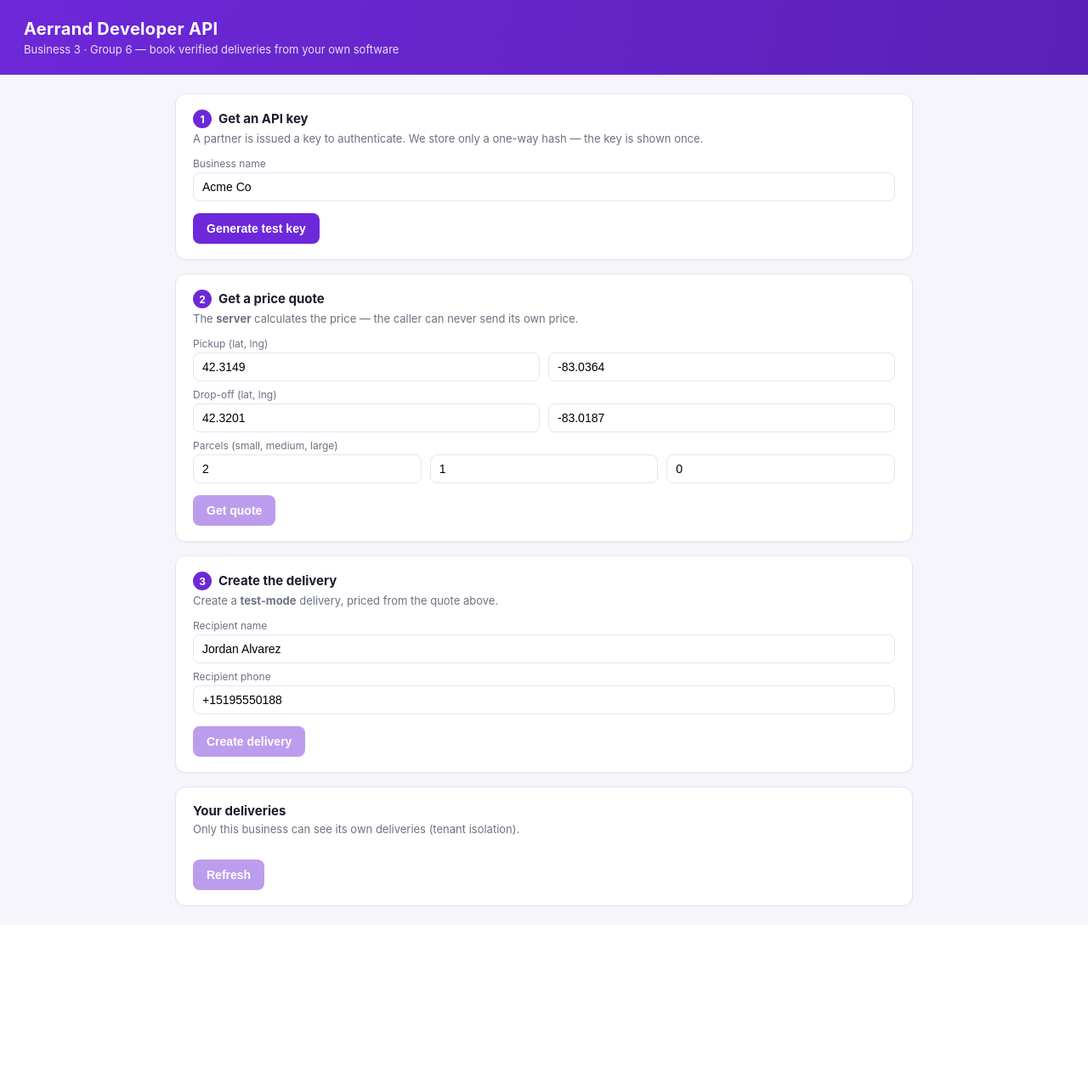
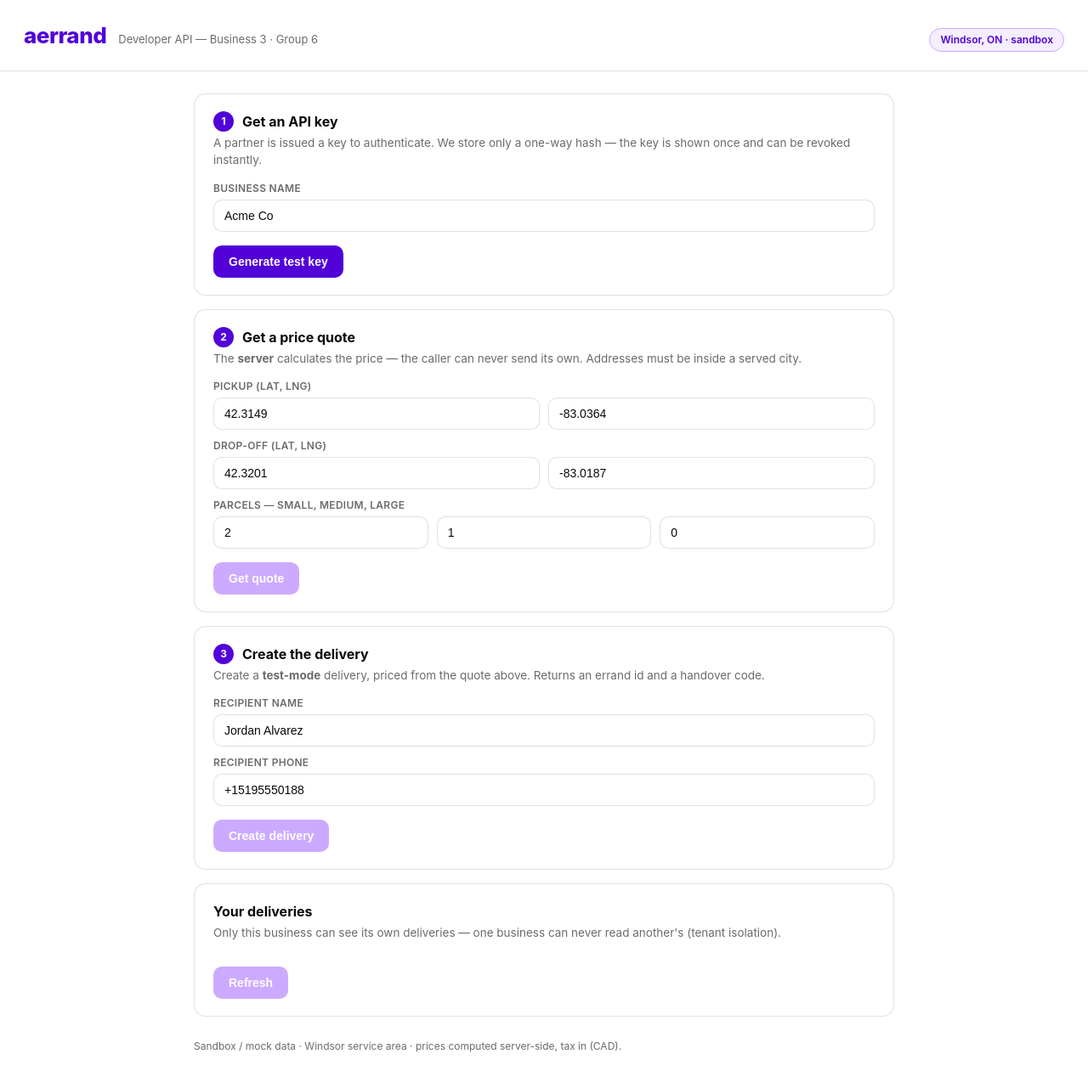
Before and after one commit to nikhilnathi2003/aerrand-developer-api, a Django app: page / in a window 1280 px wide. Shown: the whole page at 85% size. Before the commit the page ends 1068 px from the top, so only its background shows below. Run offline with Django 5.2, Linux system fonts and the light colour scheme.

Commit message:
Restyle dashboard to Aerrand brand colors (#5202d9 violet, lilac, aerrand wordmark)

```diff
--- a/backend/apiv1/templates/dashboard.html
+++ b/backend/apiv1/templates/dashboard.html
@@ -3,51 +3,64 @@
 <head>
 <meta charset="utf-8">
 <meta name="viewport" content="width=device-width, initial-scale=1">
-<title>Aerrand Developer API</title>
+<title>aerrand · Developer API</title>
 <style>
-  :root{ --violet:#6d28d9; --violet-d:#5b21b6; --ink:#1e1b2e; --muted:#6b7280;
-         --line:#e6e3ef; --bg:#f6f5fb; --ok:#15803d; --card:#ffffff; }
+  /* Aerrand brand palette (from aerrand.com) */
+  :root{
+    --violet:#5202d9; --violet-d:#4201ad; --lilac:#ccaaff; --lilac-bg:#f4eefe;
+    --ink:#0a0a0c; --ink-2:#1a1a1a; --muted:#6b6b6b; --line:rgba(10,10,12,.12);
+    --bg:#ffffff; --bg-alt:#f9f9f9; --ok:#15803d; --err:#b91c1c;
+  }
   *{box-sizing:border-box}
-  body{margin:0;font-family:-apple-system,Segoe UI,Roboto,Arial,sans-serif;background:var(--bg);color:var(--ink)}
-  header{background:linear-gradient(100deg,var(--violet),var(--violet-d));color:#fff;padding:22px 28px}
-  header h1{margin:0;font-size:20px;letter-spacing:.3px}
-  header p{margin:4px 0 0;opacity:.85;font-size:13px}
-  .wrap{max-width:900px;margin:22px auto;padding:0 16px;display:grid;gap:16px}
-  .card{background:var(--card);border:1px solid var(--line);border-radius:12px;padding:18px 20px;box-shadow:0 1px 2px rgba(20,10,40,.04)}
-  .card h2{margin:0 0 4px;font-size:15px}
-  .step{display:inline-flex;align-items:center;justify-content:center;width:22px;height:22px;border-radius:50%;background:var(--violet);color:#fff;font-size:12px;font-weight:700;margin-right:8px}
-  .sub{color:var(--muted);font-size:13px;margin:0 0 14px}
-  label{display:block;font-size:12px;color:var(--muted);margin:8px 0 3px}
-  input{width:100%;padding:8px 10px;border:1px solid var(--line);border-radius:8px;font-size:14px}
+  body{margin:0;background:var(--bg);color:var(--ink);
+       font-family:-apple-system,"Segoe UI",Inter,Roboto,Arial,sans-serif;line-height:1.5}
+  header{display:flex;align-items:baseline;gap:14px;padding:22px 28px;border-bottom:1px solid var(--line)}
+  .brand{font-size:26px;font-weight:800;letter-spacing:-.5px;color:var(--violet)}
+  .tag{font-size:13px;color:var(--muted)}
+  .loc{margin-left:auto;font-size:12px;color:var(--violet);background:var(--lilac-bg);
+       border:1px solid var(--lilac);border-radius:20px;padding:4px 12px;font-weight:600}
+  .wrap{max-width:860px;margin:26px auto;padding:0 18px;display:grid;gap:16px}
+  .card{background:var(--bg);border:1px solid var(--line);border-radius:14px;padding:20px 22px}
+  .card h2{margin:0 0 3px;font-size:16px;display:flex;align-items:center;gap:10px}
+  .step{display:inline-flex;align-items:center;justify-content:center;width:24px;height:24px;
+        border-radius:50%;background:var(--violet);color:#fff;font-size:12px;font-weight:700}
+  .sub{color:var(--muted);font-size:13.5px;margin:0 0 14px}
+  label{display:block;font-size:12px;color:var(--muted);margin:10px 0 4px;font-weight:600;text-transform:uppercase;letter-spacing:.3px}
+  input{width:100%;padding:10px 12px;border:1px solid var(--line);border-radius:10px;font-size:14px;color:var(--ink)}
+  input:focus{outline:none;border-color:var(--violet);box-shadow:0 0 0 3px var(--lilac-bg)}
   .row{display:grid;grid-template-columns:1fr 1fr;gap:10px}
   .row3{display:grid;grid-template-columns:1fr 1fr 1fr;gap:10px}
-  button{background:var(--violet);color:#fff;border:0;border-radius:8px;padding:10px 16px;font-size:14px;font-weight:600;cursor:pointer;margin-top:14px}
+  button{background:var(--violet);color:#fff;border:0;border-radius:10px;padding:11px 18px;
+         font-size:14px;font-weight:700;cursor:pointer;margin-top:16px;transition:background .15s}
   button:hover{background:var(--violet-d)}
-  button:disabled{opacity:.45;cursor:not-allowed}
-  .result{margin-top:14px;background:#faf9ff;border:1px solid var(--line);border-radius:8px;padding:12px 14px;font-size:13px;display:none}
+  button:disabled{background:var(--lilac);cursor:not-allowed}
+  .result{margin-top:16px;background:var(--bg-alt);border:1px solid var(--line);border-radius:10px;padding:14px 16px;font-size:13.5px;display:none}
   .result.show{display:block}
-  .kv{display:flex;justify-content:space-between;padding:3px 0;border-bottom:1px dashed var(--line)}
+  .kv{display:flex;justify-content:space-between;padding:4px 0;border-bottom:1px dashed var(--line)}
   .kv:last-child{border-bottom:0}
   .kv b{font-variant-numeric:tabular-nums}
-  .total{font-size:17px;color:var(--violet-d);font-weight:800}
-  .pill{display:inline-block;background:#ede9fe;color:var(--violet-d);border-radius:20px;padding:3px 10px;font-size:12px;font-weight:700}
-  .mono{font-family:ui-monospace,Menlo,monospace;font-size:12px;word-break:break-all;background:#f1eefc;border-radius:6px;padding:8px 10px}
-  .err{color:#b91c1c}
+  .total{font-size:18px;color:var(--violet);font-weight:800}
+  .pill{display:inline-block;background:var(--violet);color:#fff;border-radius:20px;padding:3px 12px;font-size:12px;font-weight:700;letter-spacing:.3px}
+  .mono{font-family:ui-monospace,Menlo,monospace;font-size:12.5px;word-break:break-all;
+        background:var(--lilac-bg);border:1px solid var(--lilac);border-radius:8px;padding:9px 11px;color:var(--violet-d)}
   .note{font-size:12px;color:var(--muted);margin-top:10px}
+  .err{color:var(--err)}
+  footer{max-width:860px;margin:10px auto 40px;padding:0 18px;color:var(--muted);font-size:12px}
 </style>
 </head>
 <body>
 <header>
-  <h1>Aerrand Developer API</h1>
-  <p>Business 3 · Group 6 — book verified deliveries from your own software</p>
+  <span class="brand">aerrand</span>
+  <span class="tag">Developer API — Business 3 · Group 6</span>
+  <span class="loc">Windsor, ON · sandbox</span>
 </header>
 
 <div class="wrap">
 
   <!-- STEP 1 -->
   <div class="card">
-    <h2><span class="step">1</span>Get an API key</h2>
-    <p class="sub">A partner is issued a key to authenticate. We store only a one-way hash — the key is shown once.</p>
+    <h2><span class="step">1</span> Get an API key</h2>
+    <p class="sub">A partner is issued a key to authenticate. We store only a one-way hash — the key is shown once and can be revoked instantly.</p>
     <label>Business name</label>
     <input id="business" value="Acme Co">
     <button id="btnKey" onclick="genKey()">Generate test key</button>
@@ -56,13 +69,13 @@
 
   <!-- STEP 2 -->
   <div class="card">
-    <h2><span class="step">2</span>Get a price quote</h2>
-    <p class="sub">The <b>server</b> calculates the price — the caller can never send its own price.</p>
+    <h2><span class="step">2</span> Get a price quote</h2>
+    <p class="sub">The <b>server</b> calculates the price — the caller can never send its own. Addresses must be inside a served city.</p>
     <label>Pickup (lat, lng)</label>
     <div class="row"><input id="puLat" value="42.3149"><input id="puLng" value="-83.0364"></div>
     <label>Drop-off (lat, lng)</label>
     <div class="row"><input id="doLat" value="42.3201"><input id="doLng" value="-83.0187"></div>
-    <label>Parcels (small, medium, large)</label>
+    <label>Parcels — small, medium, large</label>
     <div class="row3"><input id="pSmall" value="2"><input id="pMedium" value="1"><input id="pLarge" value="0"></div>
     <button id="btnQuote" onclick="getQuote()" disabled>Get quote</button>
     <div class="result" id="quoteOut"></div>
@@ -70,8 +83,8 @@
 
   <!-- STEP 3 -->
   <div class="card">
-    <h2><span class="step">3</span>Create the delivery</h2>
-    <p class="sub">Create a <b>test-mode</b> delivery, priced from the quote above.</p>
+    <h2><span class="step">3</span> Create the delivery</h2>
+    <p class="sub">Create a <b>test-mode</b> delivery, priced from the quote above. Returns an errand id and a handover code.</p>
     <label>Recipient name</label>
     <input id="rName" value="Jordan Alvarez">
     <label>Recipient phone</label>
@@ -83,18 +96,18 @@
   <!-- LIST -->
   <div class="card">
     <h2>Your deliveries</h2>
-    <p class="sub">Only this business can see its own deliveries (tenant isolation).</p>
+    <p class="sub">Only this business can see its own deliveries — one business can never read another's (tenant isolation).</p>
     <button onclick="loadErrands()" id="btnList" disabled>Refresh</button>
     <div class="result" id="listOut"></div>
   </div>
 
 </div>
+<footer>Sandbox / mock data · Windsor service area · prices computed server-side, tax in (CAD).</footer>
 
 <script>
 let API_KEY = null, QUOTE_ID = null;
 const $ = id => document.getElementById(id);
 const money = n => "$" + Number(n).toFixed(2);
-
 function show(el, html){ el.innerHTML = html; el.classList.add("show"); }
 function fail(el, msg){ show(el, '<span class="err">'+msg+'</span>'); }
 
@@ -113,8 +126,8 @@ async function genKey(){
   if(!r.ok){ return fail($("keyOut"), "Error "+r.status); }
   API_KEY = r.data.key;
   show($("keyOut"),
-    '<div class="pill">test key for '+r.data.business+'</div>'+
-    '<div class="mono" style="margin-top:8px">'+r.data.key+'</div>'+
+    '<div class="pill">test key · '+r.data.business+'</div>'+
+    '<div class="mono" style="margin-top:9px">'+r.data.key+'</div>'+
     '<div class="note">Scopes: '+r.data.scopes.join(", ")+'. Stored only as a hash — shown once.</div>');
   $("btnQuote").disabled = false; $("btnList").disabled = false;
 }
@@ -124,15 +137,14 @@ async function getQuote(){
     parcels:{small:+$("pSmall").value||0, medium:+$("pMedium").value||0, large:+$("pLarge").value||0}};
   const r = await api("/v1/quotes","POST",{pickup:{lat:$("puLat").value, lng:$("puLng").value}, stops:[stop]});
   if(!r.ok){ return fail($("quoteOut"), (r.data.error&&r.data.error.message)||("Error "+r.status)); }
-  QUOTE_ID = r.data.quote_id;
-  const d = r.data;
+  QUOTE_ID = r.data.quote_id; const d = r.data;
   show($("quoteOut"),
     kv("Base (stops)", money(d.dropBaseTotal))+
     kv("Distance ("+d.routeKm+" km)", money(d.distanceCharge))+
     kv("Parcel size add-ons", money(d.sizeAddOnTotal))+
     kv("Pre-tax", money(d.routePrice))+
     kv("HST (13%)", money(d.hst))+
-    '<div class="kv"><span>Total</span><b class="total">'+money(d.chargeTotal)+'</b></div>'+
+    '<div class="kv"><span>Total (tax in)</span><b class="total">'+money(d.chargeTotal)+'</b></div>'+
     '<div class="note">Recommended vehicle: '+d.recommendedVehicle+' · quote '+d.quote_id+'</div>');
   $("btnCreate").disabled = false;
 }
@@ -150,7 +162,7 @@ async function createErrand(){
     kv("Errand ID", '<span class="mono">'+e.errand_id+'</span>')+
     kv("Handover code", "<b>"+e.delivery_code+"</b>")+
     kv("Vehicle", e.vehicle_type)+
-    kv("Price", "<b>"+money(e.pricing.charge_total)+"</b>"));
+    kv("Price", '<b class="total">'+money(e.pricing.charge_total)+'</b>'));
   loadErrands();
 }
 
@@ -161,7 +173,6 @@ async function loadErrands(){
     kv((e.test_mode?"TEST ":"")+e.delivery_code+" · "+e.status, money(e.pricing.charge_total))).join("");
   show($("listOut"), rows || "<span class='note'>No deliveries yet.</span>");
 }
-
 function kv(k,v){ return '<div class="kv"><span>'+k+'</span><b>'+v+'</b></div>'; }
 </script>
 </body>
```
